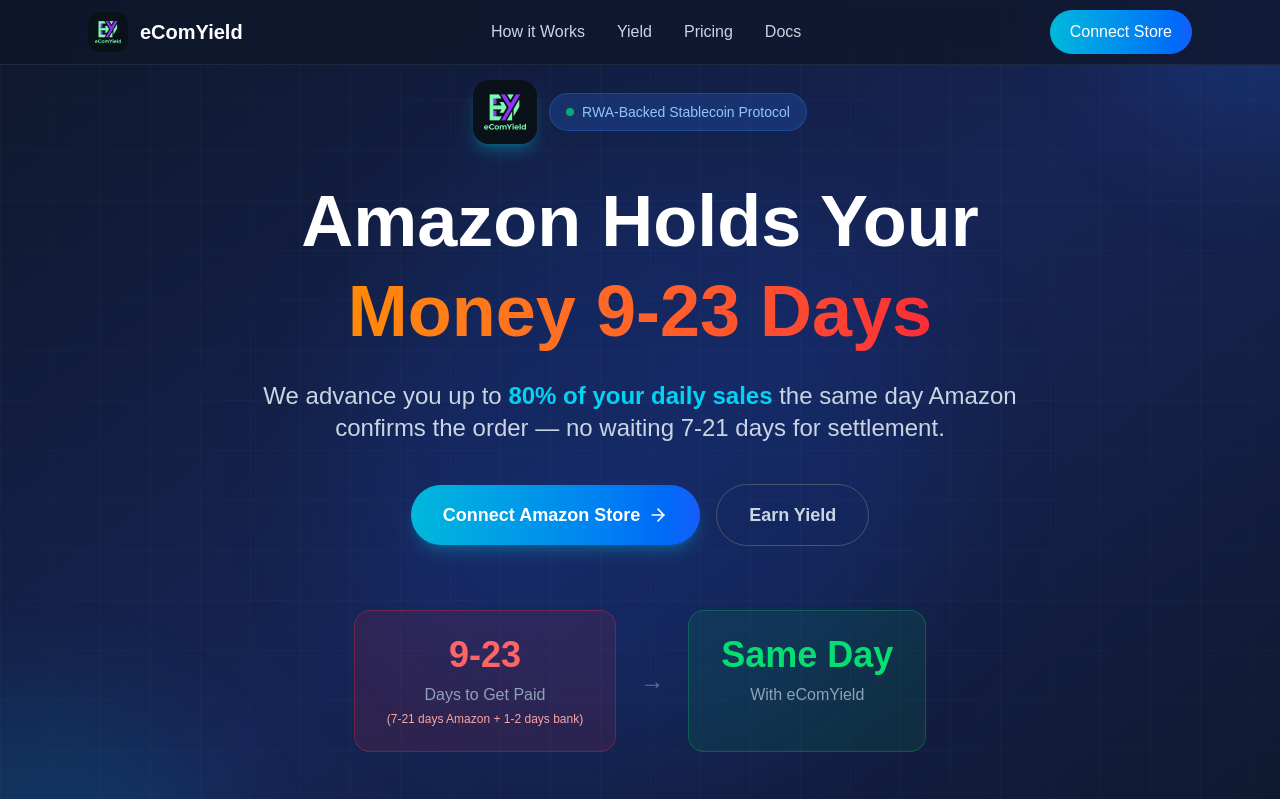
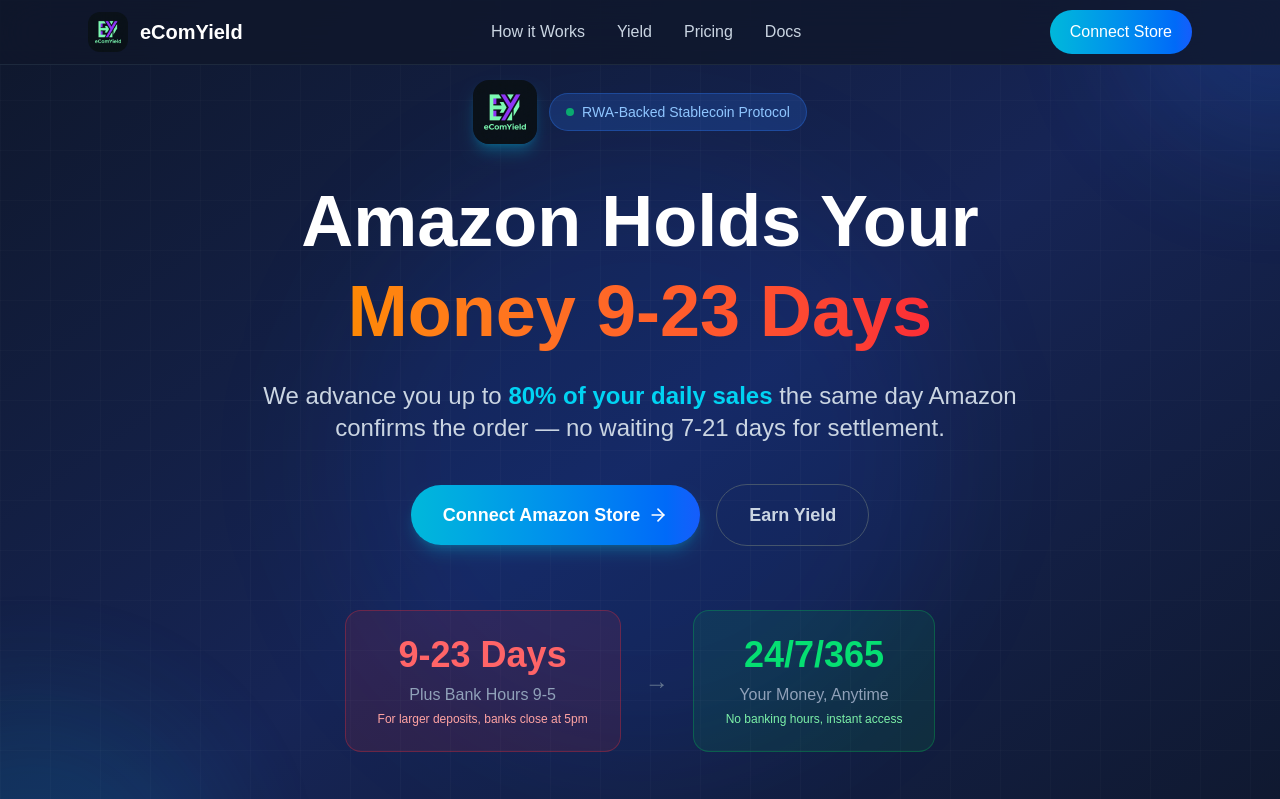
Before and after one commit to open-biz/eComYield, a Next.js app: page / in a window 1280 px wide. Shown: the top 799 px of the page. Built offline with nearby package versions, Linux system fonts and the light colour scheme.

Commit message:
feat: Add 24/7 access highlight vs traditional banking hours

```diff
--- a/src/components/hero-section.tsx
+++ b/src/components/hero-section.tsx
@@ -96,16 +96,17 @@
           className="mt-16 flex flex-wrap justify-center gap-6"
         >
           <div className="text-center px-8 py-6 bg-red-500/10 border border-red-500/30 rounded-2xl">
-            <div className="text-4xl font-bold text-red-400 mb-2">9-23</div>
-            <div className="text-slate-400">Days to Get Paid</div>
-            <div className="text-red-300 text-xs mt-1">(7-21 days Amazon + 1-2 days bank)</div>
+            <div className="text-4xl font-bold text-red-400 mb-2">9-23 Days</div>
+            <div className="text-slate-400">Plus Bank Hours 9-5</div>
+            <div className="text-red-300 text-xs mt-1">For larger deposits, banks close at 5pm</div>
           </div>
           <div className="flex items-center text-slate-500">
             <span className="text-2xl">→</span>
           </div>
           <div className="text-center px-8 py-6 bg-green-500/10 border border-green-500/30 rounded-2xl">
-            <div className="text-4xl font-bold text-green-400 mb-2">Same Day</div>
-            <div className="text-slate-400">With eComYield</div>
+            <div className="text-4xl font-bold text-green-400 mb-2">24/7/365</div>
+            <div className="text-slate-400">Your Money, Anytime</div>
+            <div className="text-green-300 text-xs mt-1">No banking hours, instant access</div>
           </div>
         </motion.div>
 
```
